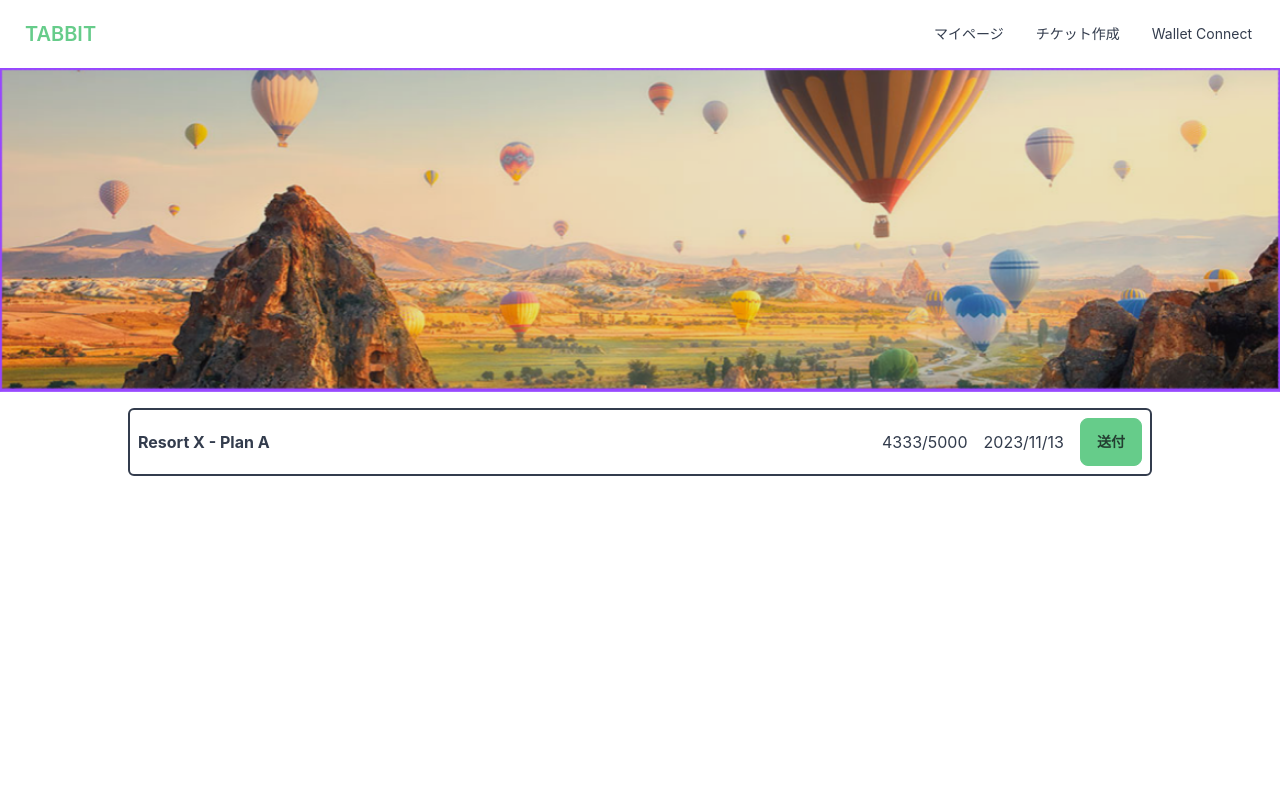
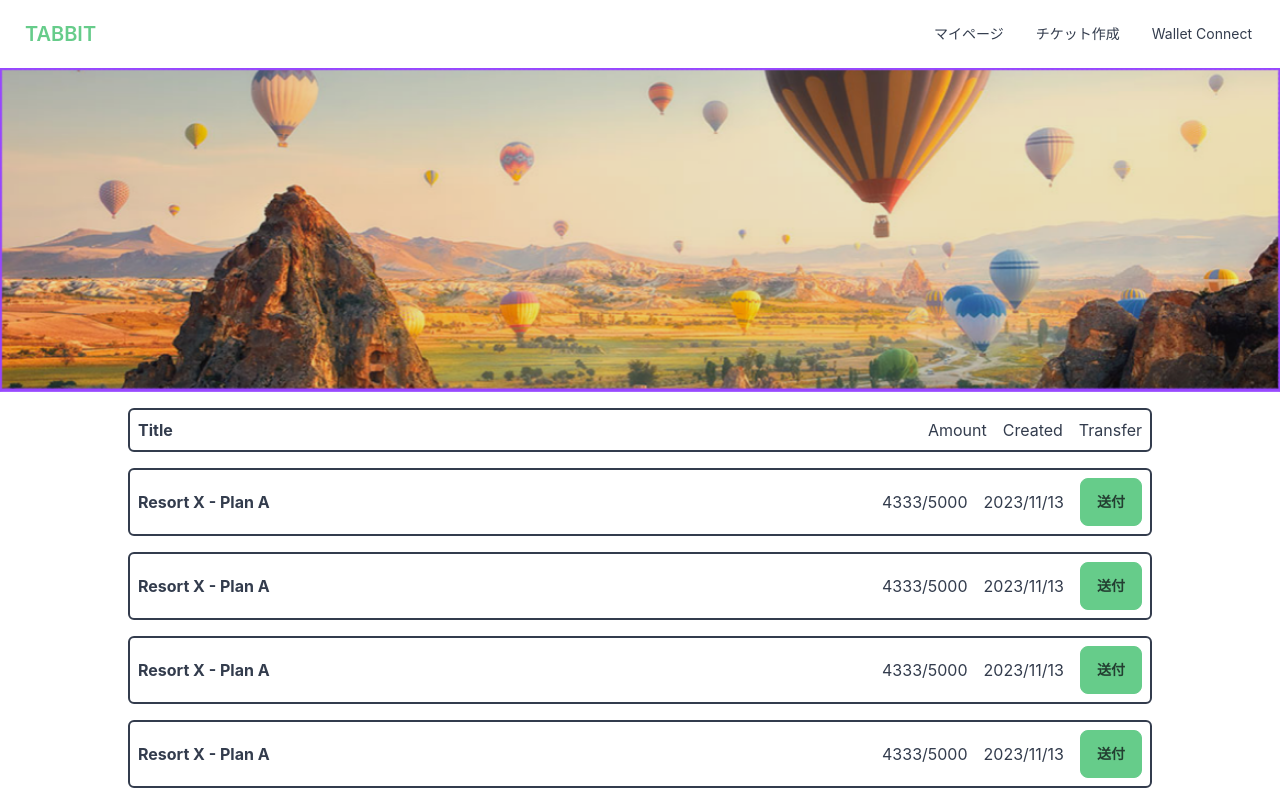
Before and after one commit to tabbitme/tabbit-front, a Next.js app: page /company-mypage in a window 1280 px wide. Built offline with nearby package versions, Linux system fonts and the light colour scheme.

Commit message:
make boxhead

```diff
--- /dev/null
+++ b/components/BoxHead/index.tsx
@@ -0,0 +1,12 @@
+export const BoxHead = () => {
+  return (
+    <div className='flex items-center justify-between rounded-md border-2 border-solid border-neutral p-2'>
+      <div className='font-bold'>Title</div>
+      <div className='flex items-center justify-around gap-4'>
+        <div>Amount</div>
+        <div>Created</div>
+        <div>Transfer</div>
+      </div>
+    </div>
+  );
+};
--- a/pages/company-mypage/index.tsx
+++ b/pages/company-mypage/index.tsx
@@ -1,11 +1,16 @@
 import { Box } from '../../components/Box';
+import { BoxHead } from '../../components/BoxHead';
 import { MenuBar } from '../../components/MenuBar';
 
 const CompanyTop: NextPage = () => {
   return (
     <>
       <MenuBar />
-      <div className='m-auto mt-4  w-4/5 '>
+      <div className='m-auto mt-4  flex w-4/5 flex-col gap-4'>
+        <BoxHead />
+        <Box />
+        <Box />
+        <Box />
         <Box />
       </div>
     </>
```
